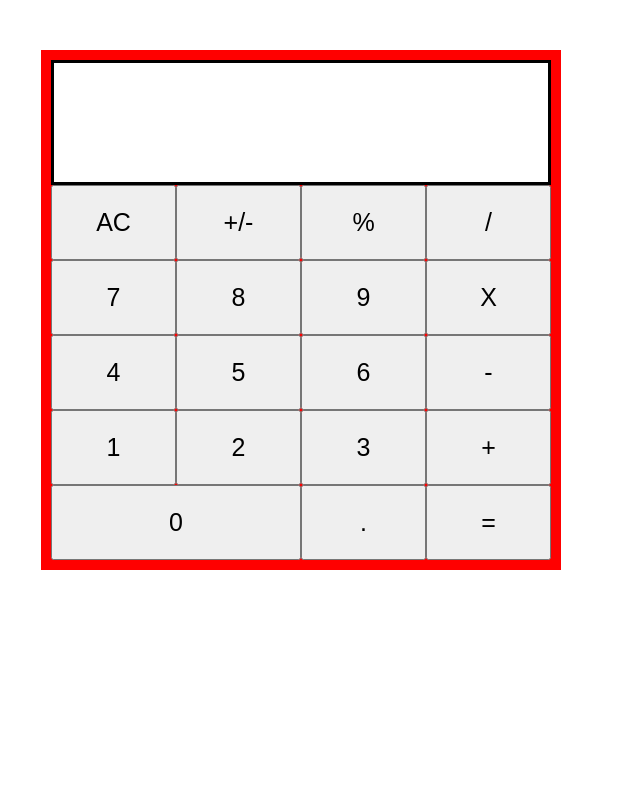
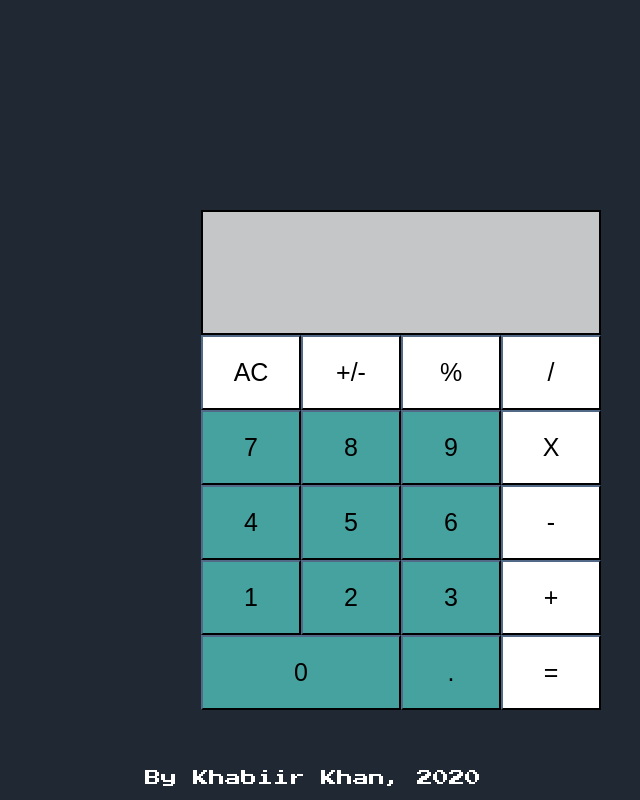
Before and after one commit to khabiirk/Calculator, a plain HTML site: page index.html in a window 1280 px wide. Shown: the whole page, without its empty margins (327-967 px from the left). Drawn offline with Linux system fonts and the light colour scheme.

Commit message:
Final version of calculator. Added CSS codes.

```diff
--- a/index.html
+++ b/index.html
@@ -1,24 +1,36 @@
 <!DOCTYPE html>
 <html>
+<link rel="stylesheet"
+        href="https://fonts.googleapis.com/css?family=Press+Start+2P">
 <style>
   container {
     font-size: 25px;
     text-align: center;
     height: 500px;
-    width: 500px;
+    width: 400px;
     border: 10px solid transparent;
     margin: 50px 360px;
     display: grid;
     grid-template-columns: 25% 25% 25% 25%;
     grid-template-rows: 25% 15% 15% 15% 15% 15%;
-    background: red;
+    padding: 150px;
+    padding-bottom: 0px;
+
+
 
   }
+  .operand{
+    background: white;
+  }
   #screen{
+    overflow: hidden;
+    padding: 50px;
     grid-column-start: 1;
     grid-column-end: 5;
-    border: solid;
-    background: white;
+    border: solid ;
+    border-width: 2px;
+    background: #C5C6C7;
+    font-family: 'Press Start 2P';
   }
   #zero{
     grid-column-start: 1;
@@ -26,9 +38,35 @@
   }
   button{
     font-size: 25px;
+    background: #45A29E;
+    border-color: #1F2833;
   }
-  h1{
+  body{
+    background: #1F2833
 
+  }
+  button:hover{
+    background: #66FCF1;
+  }
+  .operand:hover{
+    background: #C5C6D0;
+  }
+  .AC{
+    background: white;
+  }
+  #c{
+    background: white;
+  }
+  #d{
+    background: white;
+  }
+  .equal{
+    background: white;
+  }
+  footer{
+    text-align: center;
+    color: white;
+    font-family: 'Press Start 2P';
   }
 </style>
 <header>
@@ -41,10 +79,10 @@
       <button value='clear' class ='AC'>
         AC
       </button>
-      <button value ='sign'>
+      <button value ='sign' id = 'c'>
         +/-
       </button>
-      <button value='%'>
+      <button value='%' id = 'd'>
         %
       </button>
       <button value='/' class = "operand">
@@ -97,6 +135,9 @@
       </button>
     </container>
     </body>
+    <footer>
+      By Khabiir Khan, 2020
+    </footer>
     <script>
       function display(s){
         const screen = document.querySelector('#screen');
```
